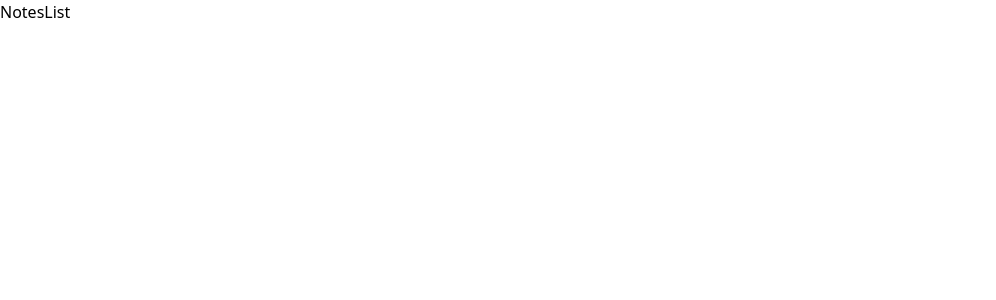
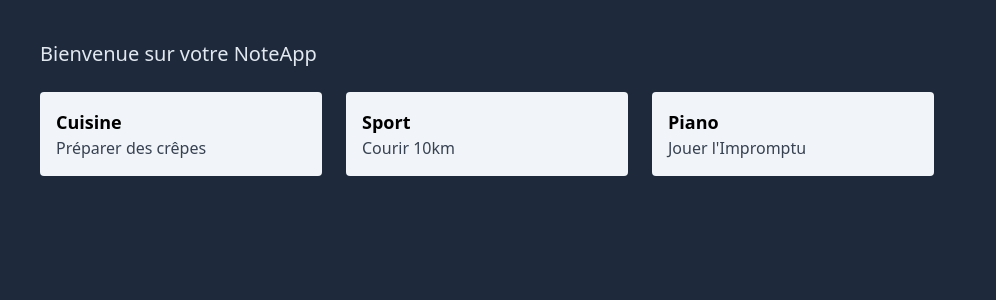
Before and after one commit to Maissane-abd/NoteApp, a React (Vite) app: page / in a window 1280 px wide. Shown: the top 300 px of the page, without its empty margins (0-996 px from the left). Built offline with nearby package versions, Linux system fonts and the light colour scheme.

Commit message:
Show notes

```diff
--- a/src/App.jsx
+++ b/src/App.jsx
@@ -10,9 +10,9 @@ function App() {
   if (!notes.list){
     dispatch(getNotesFromApi())
   }
-  return <>
+  return <div className="bg-slate-800 min-h-screen flex">
   <NotesList/>
-  </>
+  </div>
 }
 
 export default App
--- a/src/components/NotesList.jsx
+++ b/src/components/NotesList.jsx
@@ -13,6 +13,18 @@ export default function NotesList() {
     // Rendu du composant NotesList
     // Pour l'instant, il retourne simplement un div avec le texte "NotesList"
     return (
-        <div>NotesList</div>
-    );
+        <div className='p-10 w-full'>
+            <p className='text-xl text-slate-200 mb-6 '>
+                Bienvenue sur votre NoteApp
+            </p>
+            <div className='grid lg:grid-cols-2 xl:grid-cols-4 2xl:grid-cols-5 gap-6'>
+                {notes.list?.length > 0 && notes.list.map(note => (
+                    <div className='bg-slate-100 hover:bg-slate-50 p-4 rounded cursor-pointer'>
+                    <p className='text-lg font-semibold'>{note.title}</p>
+                    <p className='text-gray-700'>{note.subtitle}</p>
+                    </div>
+                ))}
+            </div>
+        </div>
+    )
 }
```
